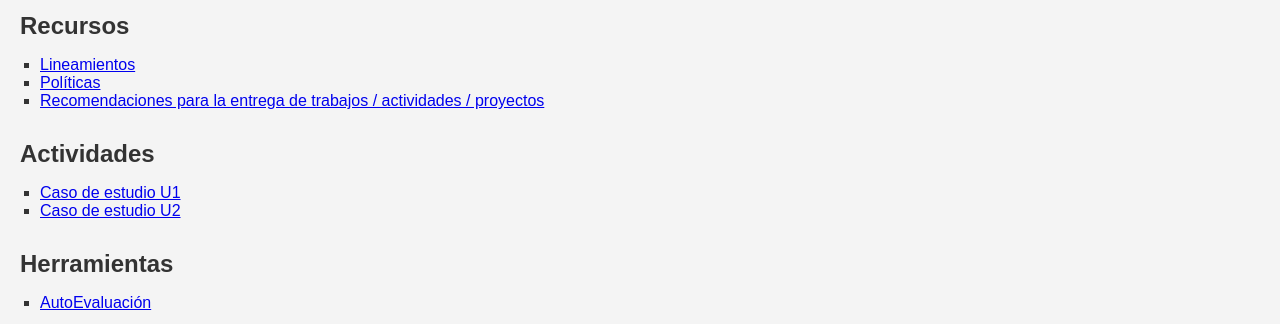
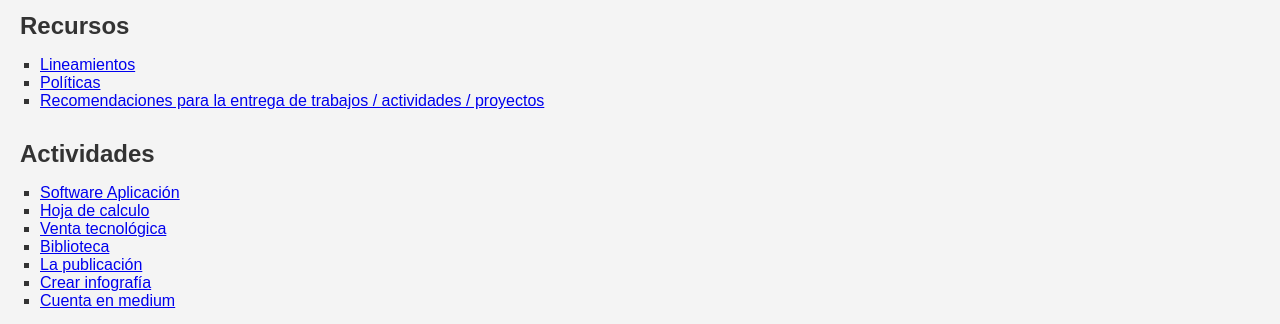
Before and after one commit to ajgutierr3z/CII, a plain HTML site: page index.html in a window 1280 px wide. Shown: the part 628-952 px from the top of the page. Drawn offline with Linux system fonts and the light colour scheme.

Commit message:
Update index.html

```diff
--- a/index.html
+++ b/index.html
@@ -27,10 +27,29 @@
             <h2>Actividades</h2>
             <ul>
                 <li>
-                    <a href="https://ajgutierrez.medium.com/los-secretos-de-windows-c9ee571f8452">Caso de estudio U1</a>
+                    <a href="https://ajgutierrez.medium.com/software-de-aplicaci%C3%B3n-en-xyz-corp-f3d828427fb1">Software Aplicación</a>
                 </li>
                 <li>
-                    <a href="https://www.frexus.dev/programacion-para-windows">Caso de estudio U2</a>
+                    <a href="https://ajgutierrez.medium.com/caso-de-estudio-implementaci%C3%B3n-de-una-hoja-de-c%C3%A1lculo-para-optimizaci%C3%B3n-de-inventario-en-ab5e94b20952">Hoja de calculo</a>
+                </li>
+                <li>
+                    <a href="https://ajgutierrez.medium.com/an%C3%A1lisis-de-ventas-de-una-tienda-de-tecnolog%C3%ADa-1024bde6bd86">Venta tecnológica</a>
+                </li>
+
+                <li>
+                    <a href="https://ajgutierrez.medium.com/gesti%C3%B3n-de-una-biblioteca-427e50cb40e3">Biblioteca</a>
+                </li>
+
+                <li>
+                    <a href="https://ajgutierrez.medium.com/caso-de-estudio-publicaci%C3%B3n-de-un-informe-de-impacto-ambiental-ab11df98c657">La publicación</a>
+                </li>
+
+                <li>
+                    <a href="https://www.frexus.dev/post/creacion-de-infografia/">Crear infografía</a>
+                </li>
+
+                <li>
+                    <a href="https://www.youtube.com/watch?v=9YQwCU6zz98">Cuenta en medium</a>
                 </li>
             </ul>
         </section>
```
